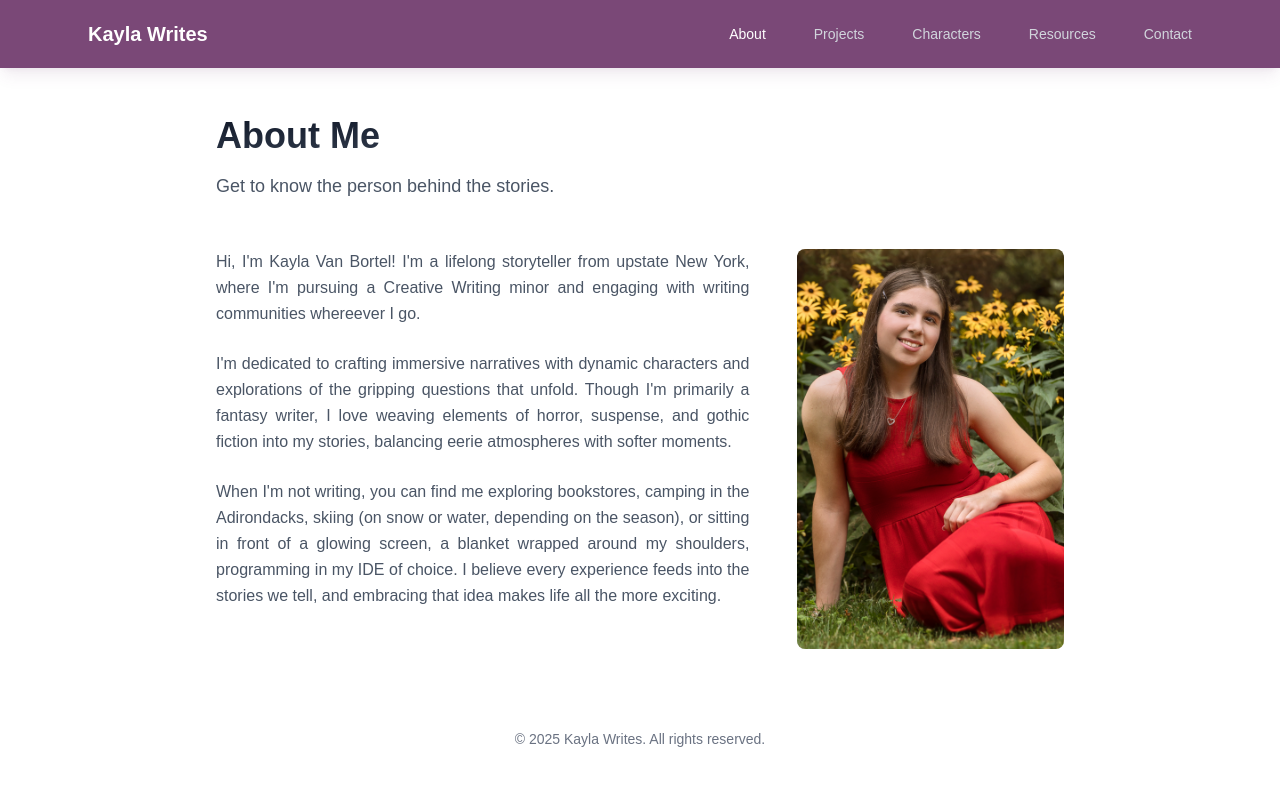
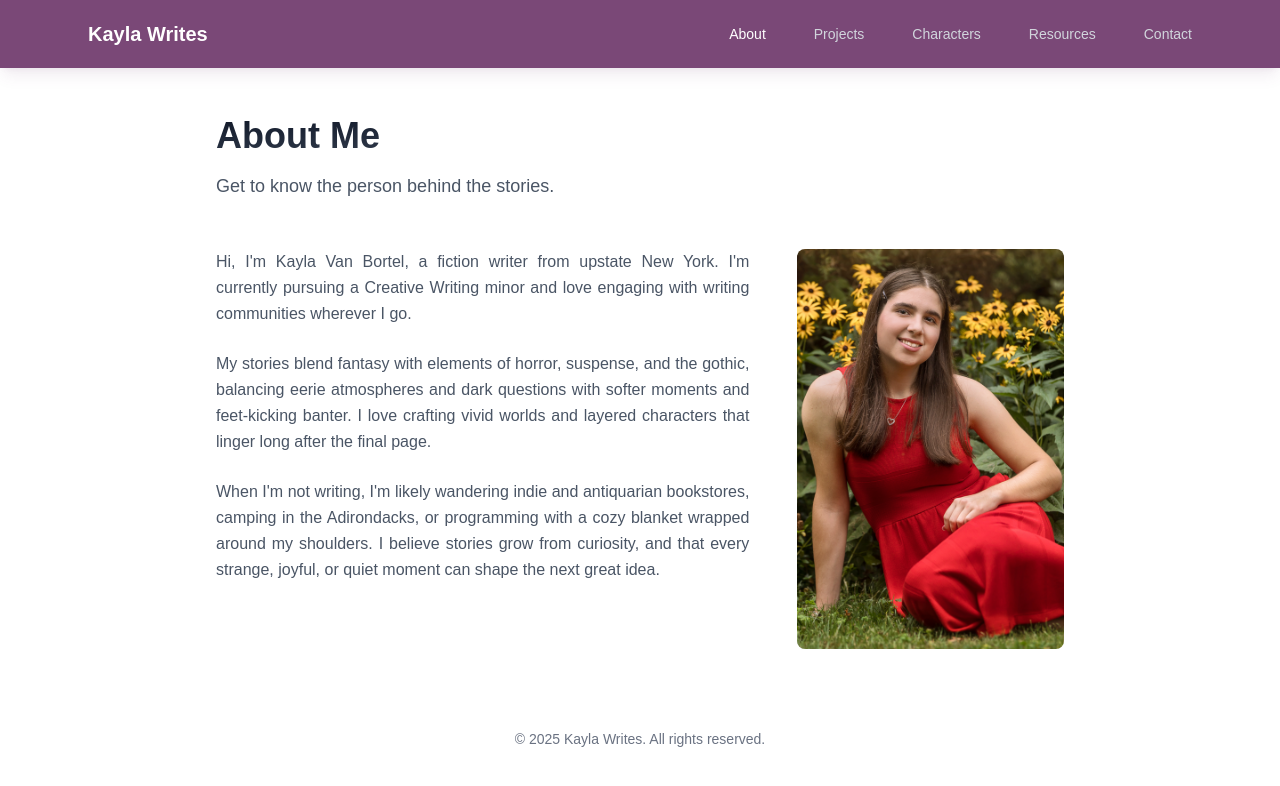
Before and after one commit to kvanbortel/kvb-writing, a Next.js app: page /kvb-writing/about in a window 1280 px wide. Shown: the top 786 px of the page. Built offline with nearby package versions, Linux system fonts and the light colour scheme.

Commit message:
update bio

```diff
--- a/src/app/about/page.tsx
+++ b/src/app/about/page.tsx
@@ -35,20 +35,18 @@ export default function AboutPage() {
       <div className="grid md:grid-cols-[2fr_1fr] gap-12">
         <article className="space-y-6">
           <p className="text-gray-600 dark:text-gray-300 leading-relaxed text-justify">
-            Hi, I&apos;m Kayla Van Bortel! I&apos;m a lifelong storyteller from upstate New York, where I&apos;m
-            pursuing a Creative Writing minor and engaging with writing communities whereever I go.
+            Hi, I&apos;m Kayla Van Bortel, a fiction writer from upstate New York. I&apos;m currently
+            pursuing a Creative Writing minor and love engaging with writing communities wherever I go.
           </p>
           <p className="text-gray-600 dark:text-gray-300 leading-relaxed text-justify">
-            I&apos;m dedicated to crafting immersive narratives with dynamic characters and explorations
-            of the gripping questions that unfold. Though I&apos;m primarily a fantasy writer, I love
-            weaving elements of horror, suspense, and gothic fiction into my stories, balancing eerie atmospheres with
-            softer moments.
+            My stories blend fantasy with elements of horror, suspense, and the gothic, balancing eerie atmospheres
+            and dark questions with softer moments and feet-kicking banter. I love crafting vivid worlds and
+            layered characters that linger long after the final page.
           </p>
           <p className="text-gray-600 dark:text-gray-300 leading-relaxed text-justify">
-            When I&apos;m not writing, you can find me exploring bookstores, camping in the
-            Adirondacks, skiing (on snow or water, depending on the season), or sitting in front of a glowing screen,
-            a blanket wrapped around my shoulders, programming in my IDE of choice. I believe every
-            experience feeds into the stories we tell, and embracing that idea makes life all the more exciting.
+            When I&apos;m not writing, I&apos;m likely wandering indie and antiquarian bookstores, camping in the
+            Adirondacks, or programming with a cozy blanket wrapped around my shoulders. I believe stories grow
+            from curiosity, and that every strange, joyful, or quiet moment can shape the next great idea.
           </p>
         </article>
         <figure className="relative aspect-[2/3] rounded-lg overflow-hidden bg-gray-100 dark:bg-gray-800">
```
